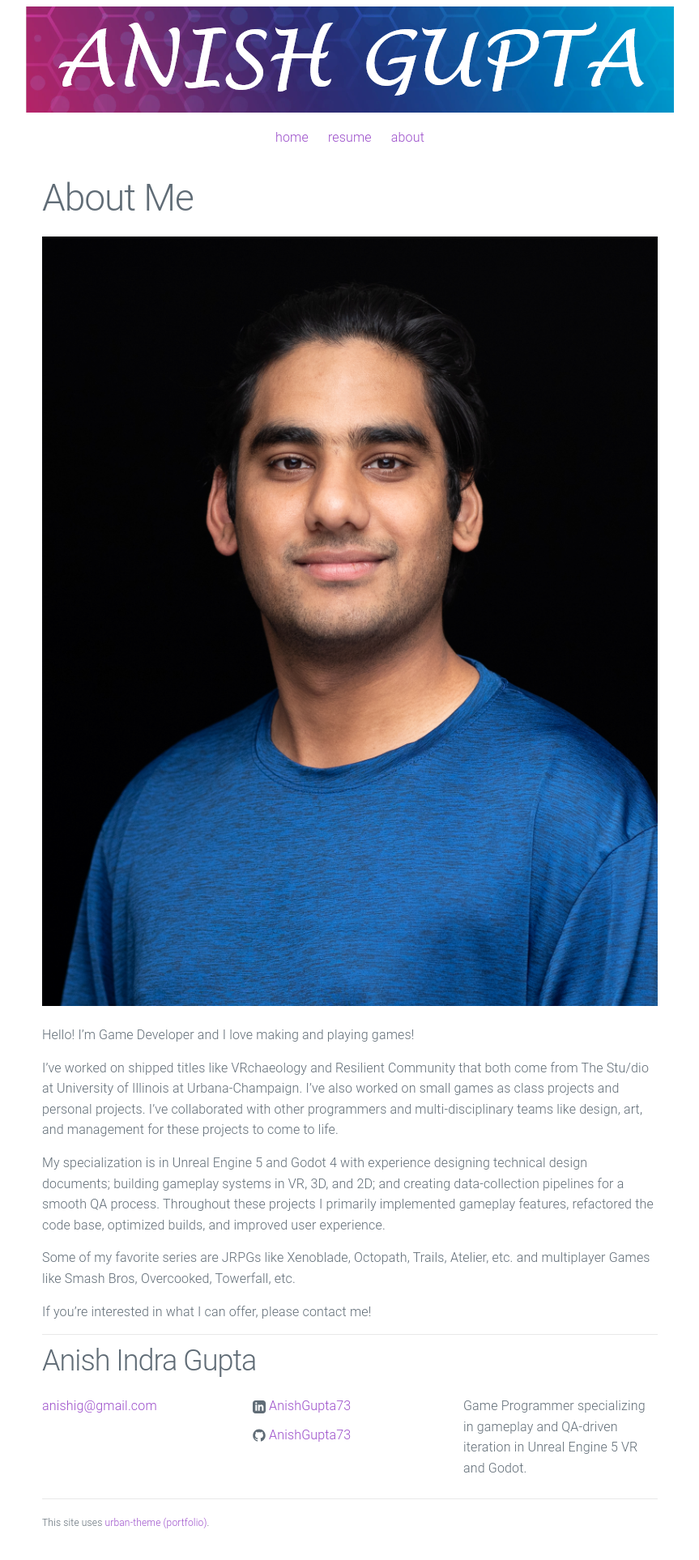
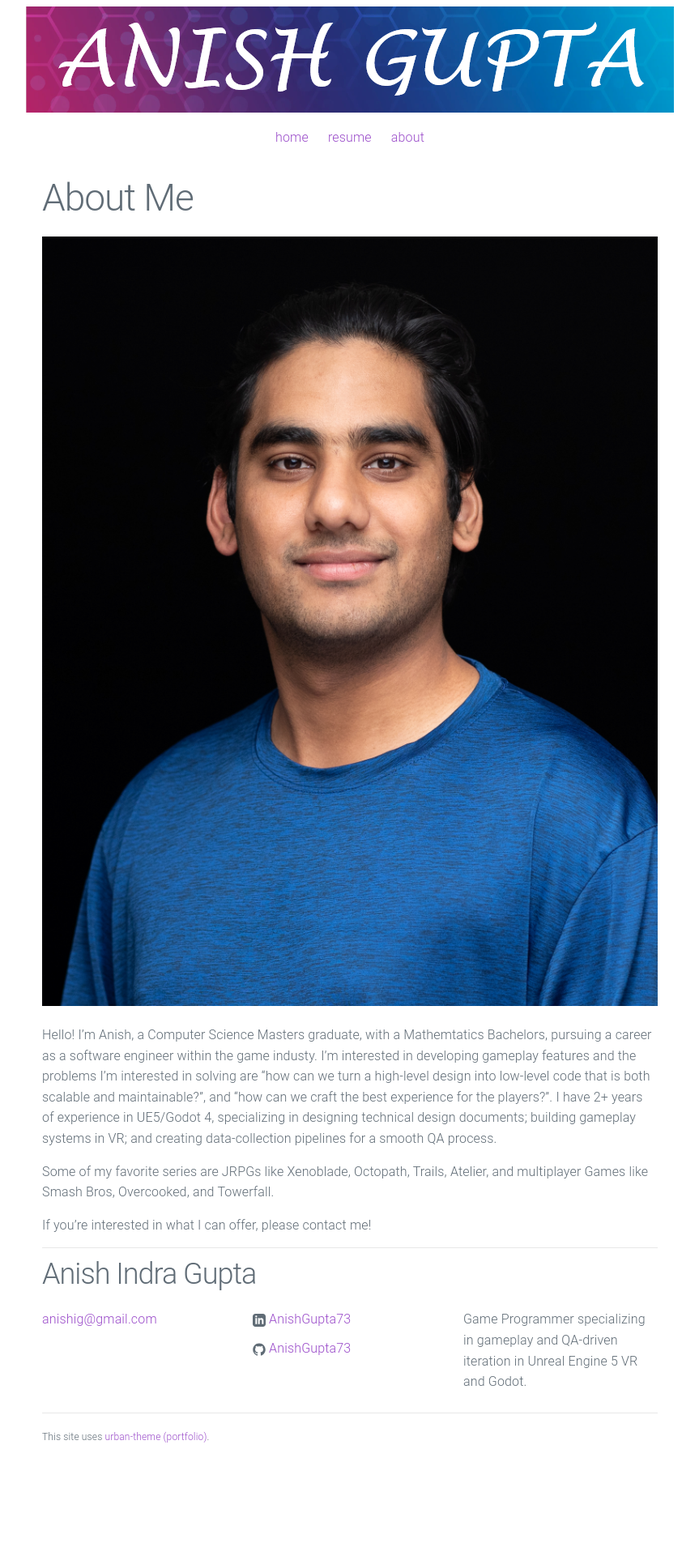
Before and after one commit to AnishGupta73/anishgupta73.github.io, a Jekyll site: the page built from about.md, in a window 1280 px wide. Shown: the whole page at 81% size, without its empty margins (208-1071 px from the left). Built offline with Jekyll 4.4.1, drawn with Linux system fonts in a browser that asks for light colours; after the commit the page ends 1819 px from its top, so only the background shows below that.

Commit message:
update to about me

```diff
--- a/about.md
+++ b/about.md
@@ -6,14 +6,8 @@ permalink: /about/
 
 ![Portrait](/assets/Portrait.png)
 
-Hello! I'm Game Developer and I love making and playing games!
+Hello! I'm Anish, a Computer Science Masters graduate, with a Mathemtatics Bachelors, pursuing a career as a software engineer within the game industy. I'm interested in developing gameplay features and the problems I'm interested in solving are "how can we turn a high-level design into low-level code that is both scalable and maintainable?", and "how can we craft the best experience for the players?". I have 2+ years of experience in UE5/Godot 4, specializing in designing technical design documents; building gameplay systems in VR; and creating data-collection pipelines for a smooth QA process.
 
-I've worked on shipped titles like VRchaeology and Resilient Community that both come from The Stu/dio at University of Illinois at Urbana-Champaign. I've also worked on small games as class projects and personal projects.
-I've collaborated with other programmers and multi-disciplinary teams like design, art, and management for these projects to come to life.
-
-My specialization is in Unreal Engine 5 and Godot 4 with experience designing technical design documents; building gameplay systems in VR, 3D, and 2D; and creating data-collection pipelines for a smooth QA process.
-Throughout these projects I primarily implemented gameplay features, refactored the code base, optimized builds, and improved user experience.
-
-Some of my favorite series are JRPGs like Xenoblade, Octopath, Trails, Atelier, etc. and multiplayer Games like Smash Bros, Overcooked, Towerfall, etc.
+Some of my favorite series are JRPGs like Xenoblade, Octopath, Trails, Atelier, and multiplayer Games like Smash Bros, Overcooked, and Towerfall.
 
 If you're interested in what I can offer, please contact me!
```
